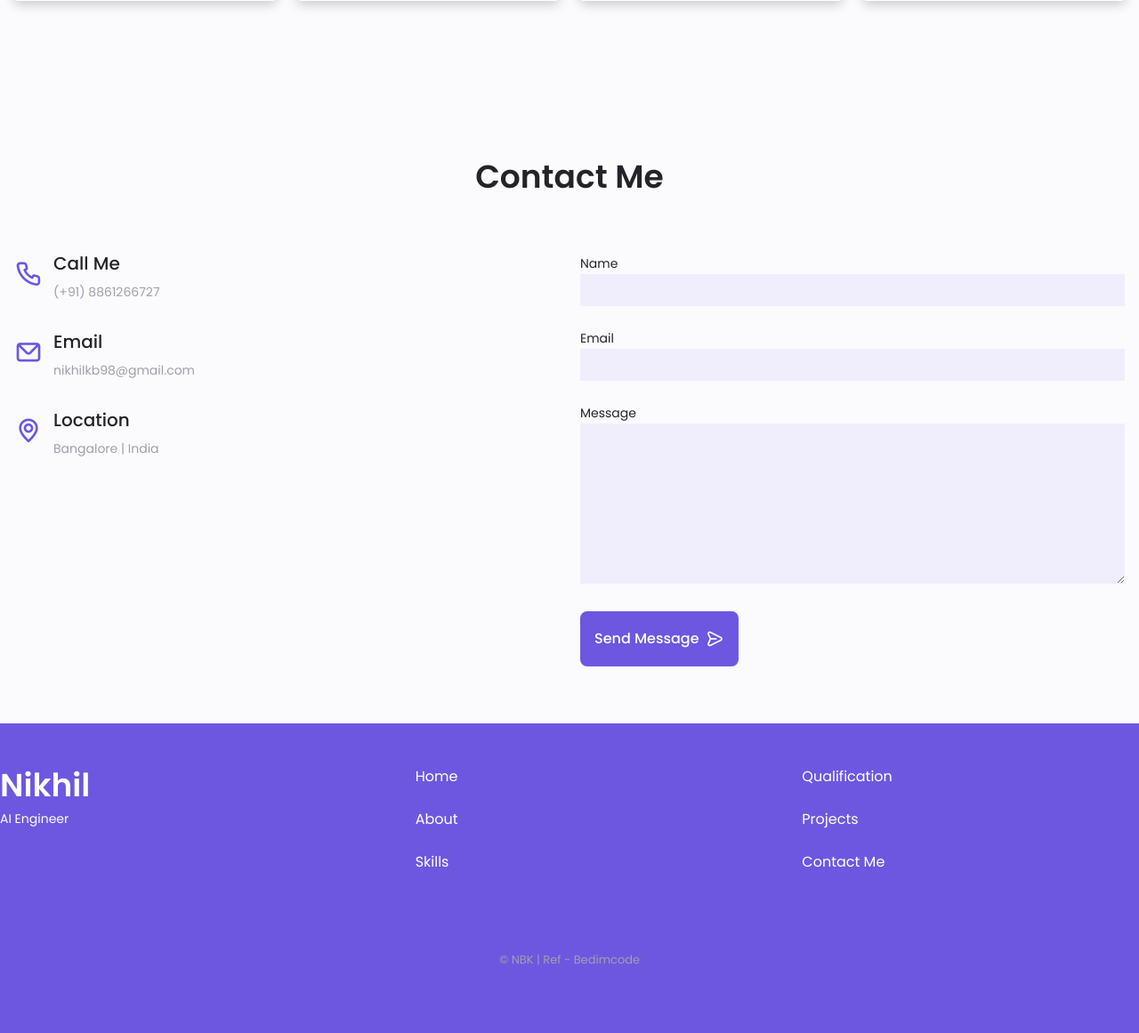
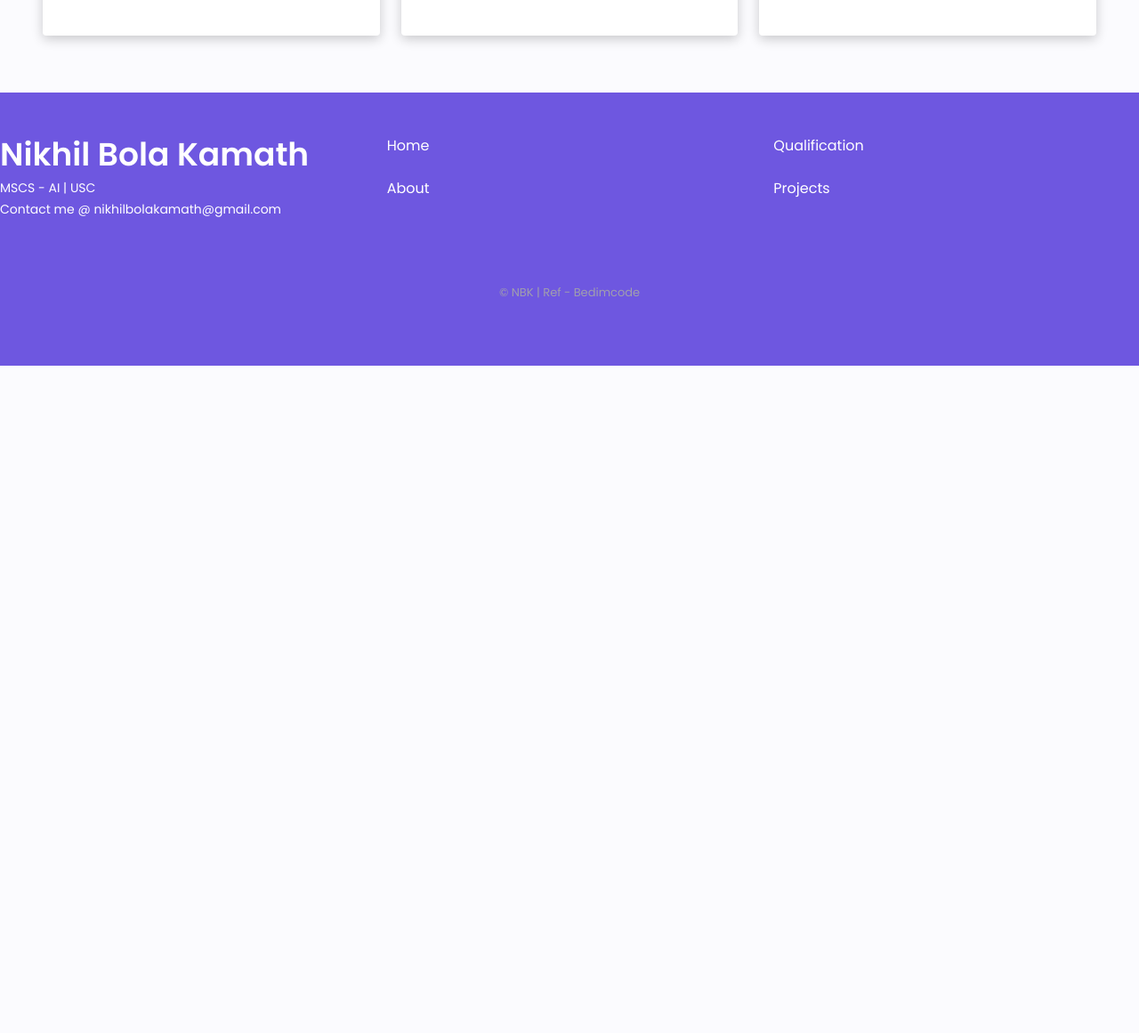
Before and after one commit to NikhilKamathB/Portfolio, a Django app: page / in a window 1280 px wide. Shown: the part 3954-5115 px from the top of the page at 89% size. After the commit the page ends 4365 px from the top, so only its background shows below. Run offline with Django 4.2, Linux system fonts and the light colour scheme; parts of the project's set-up code (start-up, migrations or seed data) failed here and were passed over.

Commit message:
Made changes to home-projects

```diff
--- a/portfolio/static/css/styles.css
+++ b/portfolio/static/css/styles.css
@@ -587,14 +587,21 @@ img {
 .qualification__card__info {
     display: flex;
     flex-direction: column;
-    background: var(--first-color-second);
-    color: white;
-    border-radius: 10px;
+    background: var(--container-color);
+    color: var(--text-color);
     padding: 10px;
+    border-radius: .25rem;
+    box-shadow: 0 4px 13px 0 rgba(0,0,0,0.2);
+    transition: .3s;
+}
+
+.qualification__card__info:hover {
+    box-shadow: 0 13px 25px 0 rgba(0,0,0,0.2);
+    transform: translateY(.25rem);
 }
 
 .qualification__card__title {
-    color: white;
+    color: var(--text-color);
     position: relative;
 }
 
@@ -703,55 +710,6 @@ img {
     transform: translateX(.25rem);
 }
 
-/*==================== CONTACT ME ====================*/
-.contact__container {
-    row-gap: 3rem;
-    margin: 0;
-}
-
-.contact__information {
-    display: flex;
-    margin-bottom: var(--mb-2);
-}
-
-.contact__icon {
-    font-size: 2rem;
-    color: var(--first-color);
-    margin-right: var(--mb-0-75);
-}
-
-.contact__title {
-    font-size: var(--h3-font-size);
-    font-weight: var(--font-medium);
-}
-
-.contact__subtitle {
-    font-size: var(--small-font-size);
-    color: var(--text-color-light);
-}
-
-.contact__content {
-    background-color: var(--input-color);
-    border-radius: .5rem;
-    padding: .75rem 1rem .25rem;
-}
-
-.contact__label {
-    font-size: var(--small-font-size);
-    color: var(--title-color);
-}
-
-.contact__input {
-    width: 100%;
-    background-color: var(--input-color);
-    color: var(--text-color);
-    font-family: var(--body-font);
-    font-size: var(--normal-font-size);
-    border: none;
-    outline: none;
-    padding: .25rem .5rem .5rem 0;
-}
-
 /*========== FOOTER ==========*/
 .footer {
     padding-top: 2rem;
@@ -780,6 +738,7 @@ img {
     display: flex;
     flex-direction: column;
     row-gap: 1.5rem;
+    padding: 0;
 }
 
 .footer__link:hover {
@@ -982,7 +941,9 @@ img {
         grid-template-columns: .5fr;
     }
     .project__container {
-        grid-template-columns: repeat(4, 1fr);
+        grid-template-columns: repeat(3, 1fr);
+        padding-left: 3rem;
+        padding-right: 3rem;
     }
     .project__img {
         width: 320px;
@@ -1014,10 +975,4 @@ img {
     .project__content {
         column-gap: 5rem;
     }
-    .contact__form {
-        width: 460px;
-    }
-    .contact__inputs {
-        grid-template-columns: repeat(2, 1);
-    }
 }
--- a/portfolio/templates/home/home.html
+++ b/portfolio/templates/home/home.html
@@ -231,75 +231,6 @@
                     Project Name<i class="uil uil-arrow-right button__icon"></i>
                 </a>
             </div>
-            <div class="project__content">
-                <div>
-                    <img src="{% static 'img/sdc.jpeg' %}" alt="" class="project__img">
-                </div>
-                <a href="#" class="button--flex button--small project__button">
-                    Project Name<i class="uil uil-arrow-right button__icon"></i>
-                </a>
-            </div>
-            <div class="project__content">
-                <div>
-                    <img src="{% static 'img/sdc.jpeg' %}" alt="" class="project__img">
-                </div>
-                <a href="#" class="button--flex button--small project__button">
-                    Project Name<i class="uil uil-arrow-right button__icon"></i>
-                </a>
-            </div>
-        </div>
-    </section>
-    <section class="contact section" id="contact">
-        <h2 class="section__title mt-5">
-            Contact Me
-        </h2>
-        <span class="section__subtitle"></span>
-        <div class="contact__container container grid">
-            <div>
-                <div class="contact__information">
-                    <i class="uil uil-phone contact__icon"></i>
-                    <div>
-                        <h3 class="contact__title">Call Me</h3>
-                        <span class="contact__subtitle">(+91) 8861266727</span>
-                    </div>
-                </div>
-                <div class="contact__information">
-                    <i class="uil uil-envelope contact__icon"></i>
-                    <div>
-                        <h3 class="contact__title">Email</h3>
-                        <span class="contact__subtitle">nikhilkb98@gmail.com</span>
-                    </div>
-                </div>
-                <div class="contact__information">
-                    <i class="uil uil-map-marker contact__icon"></i>
-                    <div>
-                        <h3 class="contact__title">Location</h3>
-                        <span class="contact__subtitle">Bangalore | India</span>
-                    </div>
-                </div>
-            </div>
-            <form action="" class="contact_form grid">
-                <div class="contact__inputs grid">
-                    <div class="contact_content">
-                        <label for="" class="contact__label">Name</label>
-                        <input type="text" class="contact__input">
-                    </div>
-                    <div class="contact_content">
-                        <label for="" class="contact__label">Email</label>
-                        <input type="email" class="contact__input">
-                    </div>
-                </div>
-                <div class="contact_content">
-                    <label for="" class="contact__label">Message</label>
-                    <textarea name="" id="" cols="0" rows="7" class="contact__input"></textarea>
-                </div>
-                <div>
-                    <a href="#" class="button button--flex">
-                        Send Message
-                        <i class="uil uil-message button__icon"></i>
-                    </a>
-                </div>
-            </form>
         </div>
     </section>
 </div>
--- a/portfolio/templates/partials/footer.html
+++ b/portfolio/templates/partials/footer.html
@@ -2,8 +2,9 @@
     <div class="footer__bg">
         <div class="footer__container container grid">
             <div>
-                <h1 class="footer__title">Nikhil</h1>
-                <span class="footer__subtitle">AI Engineer</span>
+                <h1 class="footer__title">Nikhil Bola Kamath</h1>
+                <span class="footer__subtitle">MSCS - AI | USC</span><br>
+                <span class="footer__subtitle">Contact me @ nikhilbolakamath@gmail.com</span>
             </div>
             <ul class="footer__links">
                 <li>
@@ -11,9 +12,6 @@
                 </li>
                 <li>
                     <a href="#about" class="footer__link">About</a>
-                </li>
-                <li>
-                    <a href="#skills" class="footer__link">Skills</a>
                 </li>
             </ul>
             <ul class="footer__links">
@@ -23,9 +21,6 @@
                 <li>
                     <a href="#project" class="footer__link">Projects</a>
                 </li>
-                <li>
-                    <a href="#contact" class="footer__link">Contact Me</a>
-                </li>
             </ul>
         </div>
         <p class="footer__copy">&#169; NBK | Ref -  <a href="https://youtu.be/27JtRAI3QO8" target="_blank" style="color: inherit;">Bedimcode</a></p>
--- a/portfolio/templates/partials/header.html
+++ b/portfolio/templates/partials/header.html
@@ -28,11 +28,6 @@
                         <i class="uil uil-scenery nav__icon"></i> Project
                     </a>
                 </li>
-                <li class="nav__item">
-                    <a href="#contact" class="nav__link">
-                        <i class="uil uil-message nav__icon"></i> Cantact Me
-                    </a>
-                </li>
             </ul>
             <i class="uil uil-times nav__close" id="nav-close"></i>
         </div>
```
